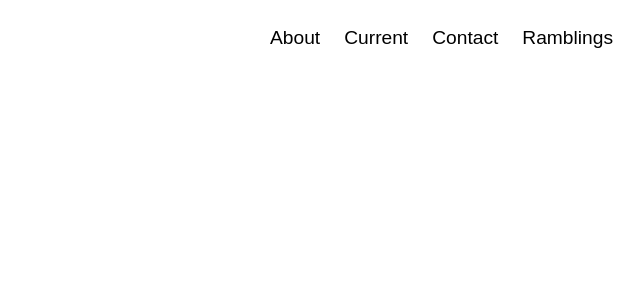
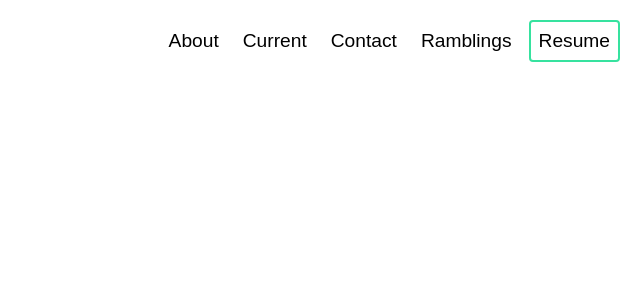
Before and after one commit to pharr117/peterharral.dev, a Next.js app: page /about in a window 1280 px wide. Shown: the top 300 px of the page, without its empty margins (640-1280 px from the left). Built offline with nearby package versions, Linux system fonts and the light colour scheme.

Commit message:
Add more links in header, add opacity to background when menu open, add more hidden sizes

```diff
--- a/components/GlobalLayout.js
+++ b/components/GlobalLayout.js
@@ -1,11 +1,16 @@
 import Header from './Header'
 import Footer from './Footer'
+import { useState } from "react";
+import styles from "../styles/components/GlobalLayout.module.css";
 
 export default function GlobalLayout({ children }) {
+
+  const [headerMenuOpen, setHeaderMenuOpen] = useState(false);
+
   return (
     <>
-      <Header />
-      <main>
+      <Header setHeaderMenuOpen={ setHeaderMenuOpen }/>
+      <main className={headerMenuOpen ? styles.opaque : null}>
         {children}
       </main>
       <Footer />
--- a/components/Header.js
+++ b/components/Header.js
@@ -6,7 +6,7 @@ import Hidden from './media/Hidden';
 import HeaderMenu from './interact/HeaderMenu';
 
 //global header component
-export default function Header() {
+export default function Header({ setHeaderMenuOpen=()=>{} }) {
 
 
     return (
@@ -15,7 +15,7 @@ export default function Header() {
                 <Logo id="headerLogo" />
             </div>
             <div className={styles.flexRight} id="headerFlexRight">
-                <Hidden mdDown>
+                <Hidden lgDown>
                     <div className={styles.flexLeft} id="headerFlexLeftInner">
                         <div className={styles.flexItem}>
                             <Link href="/about" id="aboutLink">About</Link>
@@ -29,12 +29,15 @@ export default function Header() {
                         <div className={styles.flexItem}>
                             <Link href="/ramblings">Ramblings</Link>
                         </div>
+                        <div className={styles.flexItem}>
+                            <Link fancy href="/ramblings">Resume</Link>
+                        </div>
                     </div>
                 </Hidden>
-                <Hidden mdUp>
+                <Hidden lgUp>
                     <div className={styles.flexItem}>
                         <div>
-                            <HeaderMenu/>
+                            <HeaderMenu setHeaderMenuOpen={setHeaderMenuOpen}/>
                         </div>
                     </div>
                 </Hidden>
--- a/components/display/Heading.js
+++ b/components/display/Heading.js
@@ -1,4 +1,4 @@
-import styles from "../../styles/display/Heading.module.css";
+import styles from "../../styles/components/display/Heading.module.css";
 
 const components = {
     "h1": (children) => ((<h1>{children}</h1>)),
--- a/components/interact/HeaderMenu.js
+++ b/components/interact/HeaderMenu.js
@@ -1,11 +1,11 @@
 import styles from "../../styles/components/interact/HeaderMenu.module.css";
 import { MdMenu, MdMenuOpen } from "react-icons/md";
-import { isSm, isMd } from "../../hooks/media";
+import { isSm } from "../../hooks/media";
 import IconButton from './IconButton';
 import React, { useState, useRef, useEffect } from "react";
 import Link from "./Link";
 
-export default function HeaderMenu() {
+export default function HeaderMenu({ setHeaderMenuOpen=()=>{} }) {
 
     const wrapperRef = useRef(null);
     const [showMenu, setShowMenu] = useState(false);
@@ -21,8 +21,8 @@ export default function HeaderMenu() {
 
     let width = "50%";
 
-    if(isSmallScreen){
-        width = "100%";
+    if (isSmallScreen) {
+        width = "75%";
     }
 
     if (!showMenu) {
@@ -43,13 +43,14 @@ export default function HeaderMenu() {
 
     const handleClickOutside = event => {
         if (wrapperRef.current && !wrapperRef.current.contains(event.target)) {
+            setHeaderMenuOpen(false);
             setShowMenu(false);
         }
     }
 
     return (
         <div id="headerMenuWrapper" ref={wrapperRef}>
-            <IconButton onClick={() => { console.log("Showing menu");setShowMenu(!showMenu) }} id="mainMenuButton">
+            <IconButton onClick={() => { setHeaderMenuOpen(!showMenu); setShowMenu(!showMenu) }} id="mainMenuButton">
                 {icon}
             </IconButton>
             <div className={styles.headerMenuContainer} style={style}>
@@ -57,6 +58,7 @@ export default function HeaderMenu() {
                 <Link href="/current" id="currentLink">Current</Link>
                 <Link href="/contact" id="contactLink">Contact</Link>
                 <Link href="/ramblings">Ramblings</Link>
+                <Link fancy href="/ramblings">Resume</Link>
             </div>
         </div>
     );
--- a/components/interact/Link.js
+++ b/components/interact/Link.js
@@ -3,11 +3,16 @@ import styles from '../../styles/components/interact/Link.module.css';
 export default function Link({
     id="",
     href="/",
+    fancy,
     children
 }){
+
+    let className = styles.linkContainer;
+    if (fancy) className = styles.fancyLinkContainer;
+
     return (
         //put className var after
-        <button className={styles.linkContainer}>
+        <button className={className}>
             <a href={href} id={id} className={styles.link}>
                 {children}
             </a>
--- a/components/media/Hidden.js
+++ b/components/media/Hidden.js
@@ -1,6 +1,6 @@
 import styles from "../../styles/components/media/Hidden.module.css";
 
-export default function Hidden({ smDown, mdDown, lgDown, xlgDown, mdUp, children }) {
+export default function Hidden({ smDown, mdDown, lgDown, xlgDown, smUp, mdUp, lgUp, xLgUp, children }) {
 
     let className = null;
     if (smDown) {
@@ -11,8 +11,14 @@ export default function Hidden({ smDown, mdDown, lgDown, xlgDown, mdUp, children
         className = styles.hiddenLgDn;
     } else if (xlgDown) {
         className = styles.hiddenXLgDn;
+    } else if (smUp){
+        className = styles.hiddenSmUp;
     } else if (mdUp){
-        className = styles.hiddenMdUp
+        className = styles.hiddenMdUp;
+    }else if (lgUp){
+        className = styles.hiddenLgUp;
+    }else if (xLgUp){
+        className = styles.hiddenXLgUp;
     }
 
     return <div className={className}>{children}</div>;
--- /dev/null
+++ b/styles/components/GlobalLayout.module.css
@@ -0,0 +1,10 @@
+.opaque {
+    opacity: .5;
+    -webkit-transition: all 0.5s ease;
+    -moz-transition: all 0.5s ease;
+    -o-transition: all 0.5s ease;
+    transition: all 0.5s ease;
+    width: 100%;
+    height: 100%;
+    background: rgba(0,0,0,0.5);
+}
--- a/styles/components/interact/HeaderMenu.module.css
+++ b/styles/components/interact/HeaderMenu.module.css
@@ -8,6 +8,13 @@
     background-color: white;
     overflow-x: hidden;
     padding-top: 20px;
+    display: flex;
+    flex-direction: column;
+    justify-content: flex-start;
+    align-items: flex-start;
+    gap: 5px;
+    padding-top: 10px;
+    padding-left: 10px;
     -webkit-transition: all 0.5s ease;
     -moz-transition: all 0.5s ease;
     -o-transition: all 0.5s ease;
--- a/styles/components/interact/Link.module.css
+++ b/styles/components/interact/Link.module.css
@@ -6,6 +6,13 @@
     border-color: transparent;
 }
 
+.fancyLinkContainer {
+    text-align: center;
+    border: 2px solid rgb(54, 226, 159);
+    border-radius: 4px;
+    padding: 8px;
+    background-color: white;
+}
 
 .link {
     font-size: 1.2rem;
--- a/styles/components/media/Hidden.module.css
+++ b/styles/components/media/Hidden.module.css
@@ -22,8 +22,26 @@
     }
 }
 
+@media (min-width: 475px) {
+    .hiddenSmUp {
+        display: none;
+    }
+}
+
 @media (min-width: 760px) {
     .hiddenMdUp {
         display: none;
     }
 }
+
+@media (min-width: 1024px) {
+    .hiddenLgUp {
+        display: none;
+    }
+}
+
+@media (min-width: 1200px) {
+    .hiddenXLgUp {
+        display: none;
+    }
+}
```
